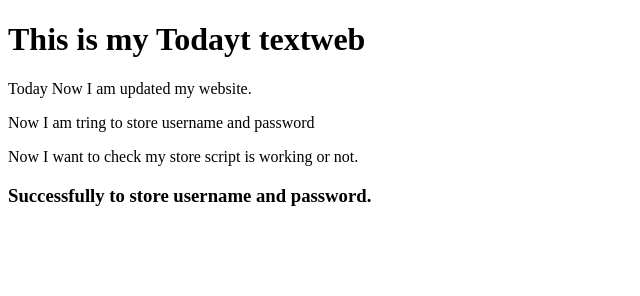
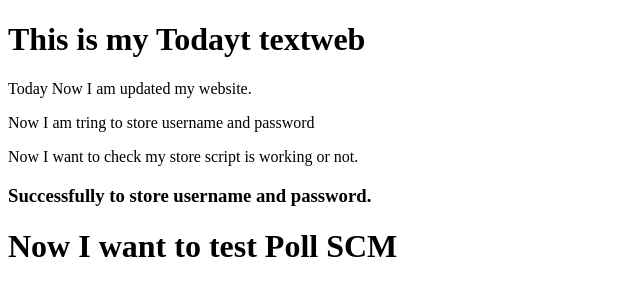
Before and after one commit to aamirbilal/testweb, a plain HTML site: page index.html in a window 1280 px wide. Shown: the whole page, without its empty margins (0-640 px from the left). Drawn offline with Linux system fonts and the light colour scheme.

Commit message:
test poll scm

```diff
--- a/index.html
+++ b/index.html
@@ -10,6 +10,7 @@
 <p>Now I am tring to store username and password</p>
 <p>Now I want to check my store script is working or not.</p>
 <h3>Successfully to store username and password.</h>
+<h1>Now I want to test Poll SCM</h1>
 
 
 </body>
```
